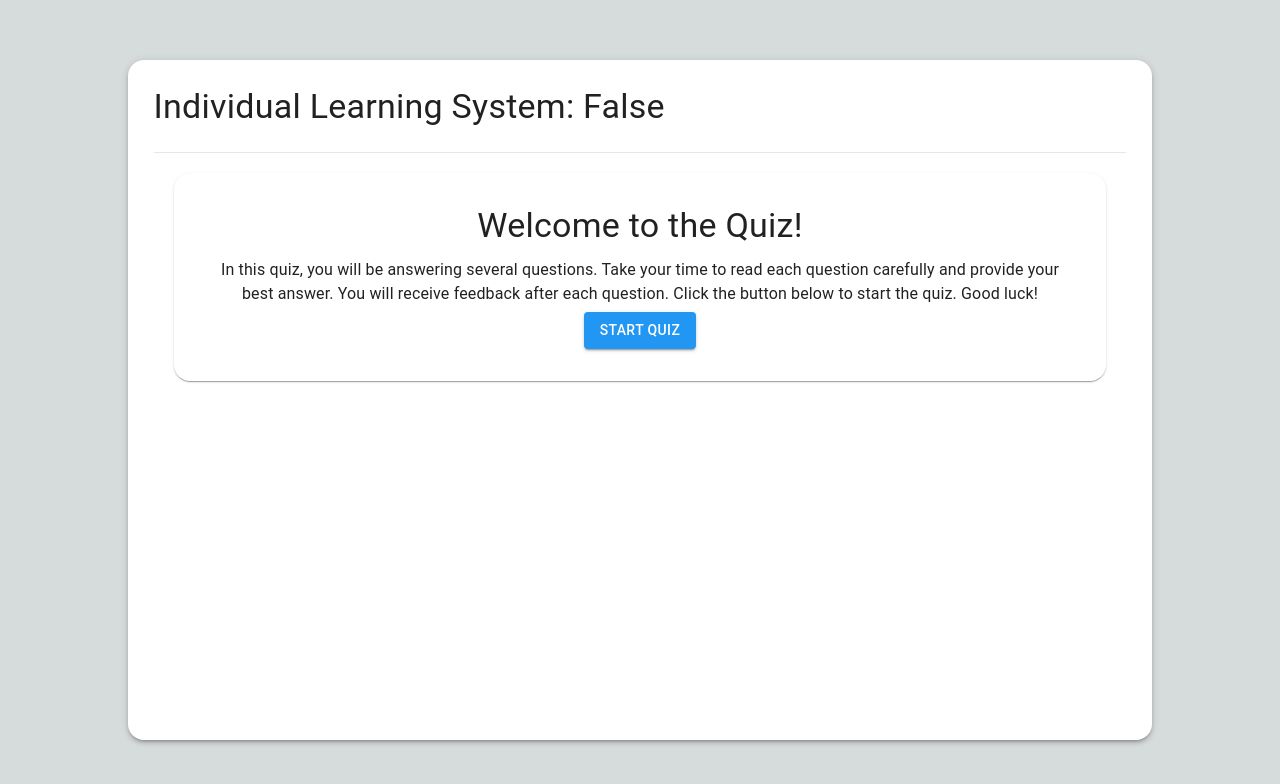
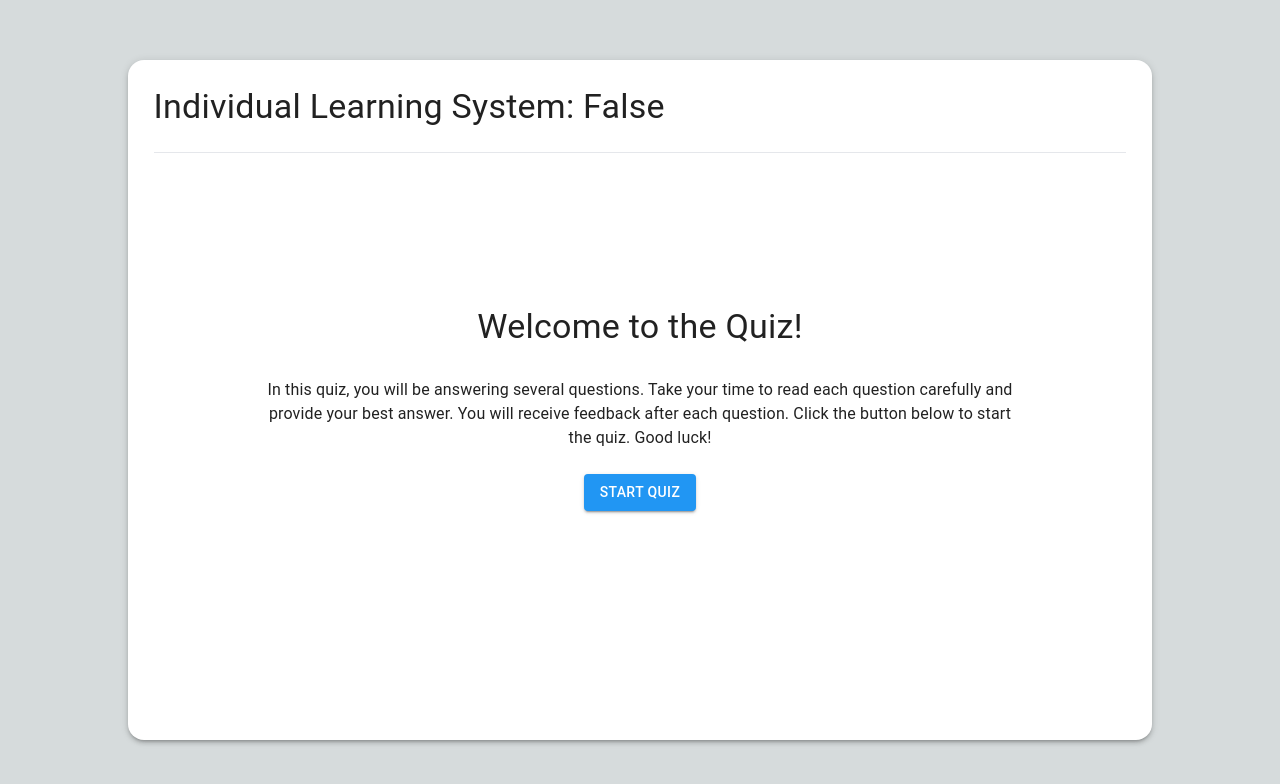
Before and after one commit to stephenBletsas/Ind_Learning_System, a Next.js app in the folder ind_learning_system/: page / in a window 1280 px wide. Shown: the top 784 px of the page. Built offline with nearby package versions, Linux system fonts and the light colour scheme.

Commit message:
Imporved look of start screen

```diff
--- a/ind_learning_system/app/component/Main.js
+++ b/ind_learning_system/app/component/Main.js
@@ -17,7 +17,7 @@ import CircularLoading from "./CircularLoading";
 import { useAssistant } from 'ai/react';
 import AIFeedbackBox from "./AIFeedback";
 
-const STARTING_TIME = 15;
+const STARTING_TIME = 1500;
 
 const ContentContainer = styled('div')({
 	display: 'flex',
--- a/ind_learning_system/app/component/StartScreen.js
+++ b/ind_learning_system/app/component/StartScreen.js
@@ -11,11 +11,17 @@ const WelcomeBox = styled(Paper)(({ theme }) => ({
   textAlign: 'center',
   position: 'relative',
   margin: '20px',
+  display: 'flex',
+  justifyContent: 'center',
+  flexDirection: 'column',
+  alignItems: 'center',
+  height: '75%'
 }));
 
 const StartScreen = ({ onStart }) => {
   return (
-    <WelcomeBox>
+    <WelcomeBox elevation={0} >
+        <WelcomeBox elevation={0} style={{ justifyContent: 'space-evenly' }}>
             <Typography variant="h4" gutterBottom>
                 Welcome to the Quiz!
             </Typography>
@@ -27,6 +33,7 @@ const StartScreen = ({ onStart }) => {
                 Start Quiz
             </Button>
         </WelcomeBox>
+    </WelcomeBox>
   );
 };
 
```
Lines whose indentation alone changed are shown as unchanged.
